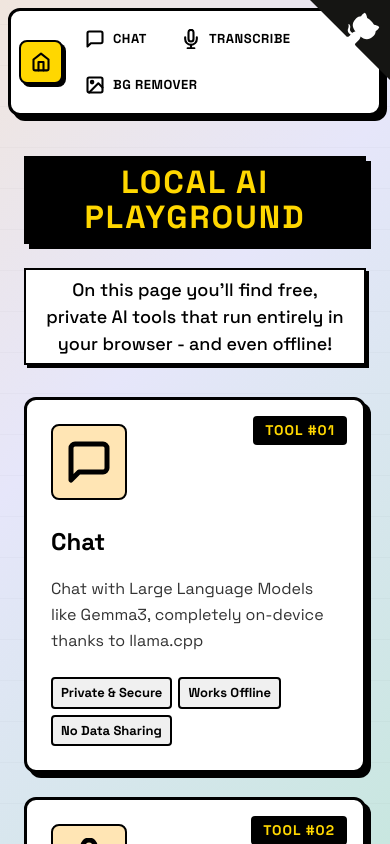
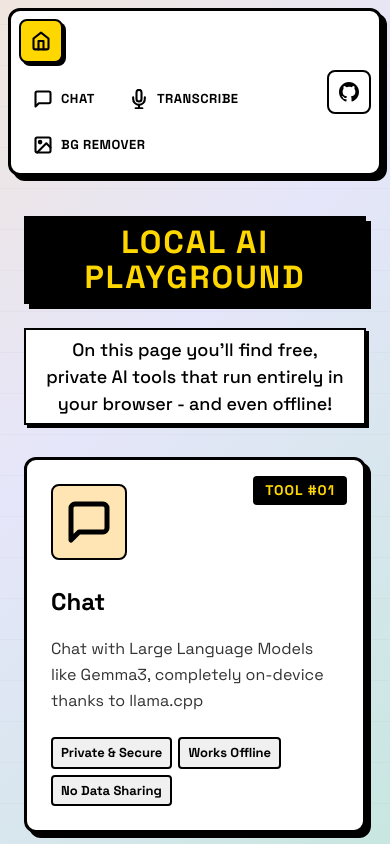
Before and after one commit to khromov/sveltekit-local-ai, a SvelteKit app: page / in a window 390 px wide. Shown: the top 844 px of the page. Built offline with nearby package versions, Linux system fonts and the light colour scheme.

Commit message:
Update +layout.svelte

```diff
--- a/src/routes/+layout.svelte
+++ b/src/routes/+layout.svelte
@@ -26,10 +26,10 @@
 </script>
 
 <div class="app-wrapper">
-	<a href="https://github.com/khromov/sveltekit-local-ai" class="github-corner" aria-label="View source on GitHub"><svg width="80" height="80" viewBox="0 0 250 250" style="fill:#151513; color:#fff; position: absolute; top: 0; border: 0; right: 0;" aria-hidden="true"><path d="M0,0 L115,115 L130,115 L142,142 L250,250 L250,0 Z"/><path d="M128.3,109.0 C113.8,99.7 119.0,89.6 119.0,89.6 C122.0,82.7 120.5,78.6 120.5,78.6 C119.2,72.0 123.4,76.3 123.4,76.3 C127.3,80.9 125.5,87.3 125.5,87.3 C122.9,97.6 130.6,101.9 134.4,103.2" fill="currentColor" style="transform-origin: 130px 106px;" class="octo-arm"/><path d="M115.0,115.0 C114.9,115.1 118.7,116.5 119.8,115.4 L133.7,101.6 C136.9,99.2 139.9,98.4 142.2,98.6 C133.8,88.0 127.5,74.4 143.8,58.0 C148.5,53.4 154.0,51.2 159.7,51.0 C160.3,49.4 163.2,43.6 171.4,40.1 C171.4,40.1 176.1,42.5 178.8,56.2 C183.1,58.6 187.2,61.8 190.9,65.4 C194.5,69.0 197.7,73.2 200.1,77.6 C213.8,80.2 216.3,84.9 216.3,84.9 C212.7,93.1 206.9,96.0 205.4,96.6 C205.1,102.4 203.0,107.8 198.3,112.5 C181.9,128.9 168.3,122.5 157.7,114.1 C157.9,116.9 156.7,120.9 152.7,124.9 L141.0,136.5 C139.8,137.7 141.6,141.9 141.8,141.8 Z" fill="currentColor" class="octo-body"/></svg></a>
 	<div class="container">
 		<nav class="main-nav">
 			<ul>
+				<div class="nav-left">
 					{#each navLinks as link (link.path)}
 						{#if link.icon === 'home'}
 							<li class="home-item">
@@ -121,6 +121,26 @@
 							{/if}
 						{/each}
 					</div>
+				</div>
+				<li class="home-item github-item">
+					<a
+						href="https://github.com/khromov/sveltekit-local-ai"
+						class="home-link"
+						aria-label="View source on GitHub"
+						target="_blank"
+						rel="noopener noreferrer"
+					>
+						<svg
+							class="nav-icon"
+							viewBox="0 0 24 24"
+							width="24"
+							height="24"
+							fill="currentColor"
+						>
+							<path d="M12 0C5.374 0 0 5.373 0 12c0 5.302 3.438 9.8 8.207 11.387.599.111.793-.261.793-.577v-2.234c-3.338.726-4.033-1.416-4.033-1.416-.546-1.387-1.333-1.756-1.333-1.756-1.089-.745.083-.729.083-.729 1.205.084 1.839 1.237 1.839 1.237 1.07 1.834 2.807 1.304 3.492.997.107-.775.418-1.305.762-1.604-2.665-.305-5.467-1.334-5.467-5.931 0-1.311.469-2.381 1.236-3.221-.124-.303-.535-1.524.117-3.176 0 0 1.008-.322 3.301 1.23A11.509 11.509 0 0112 5.803c1.02.005 2.047.138 3.006.404 2.291-1.552 3.297-1.23 3.297-1.23.653 1.653.242 2.874.118 3.176.77.84 1.235 1.911 1.235 3.221 0 4.609-2.807 5.624-5.479 5.921.43.372.823 1.102.823 2.222v3.293c0 .319.192.694.801.576C20.566 21.797 24 17.3 24 12c0-6.627-5.373-12-12-12z"/>
+						</svg>
+					</a>
+				</li>
 			</ul>
 		</nav>
 
@@ -223,7 +243,7 @@
 	.main-nav ul {
 		display: flex;
 		align-items: center;
-		justify-content: flex-start;
+		justify-content: space-between;
 		gap: 1rem;
 		padding: 0;
 		margin: 0;
@@ -234,6 +254,13 @@
 		border: 3px solid #000;
 		box-shadow: 5px 5px 0 #000;
 		border-radius: 12px;
+	}
+
+	.nav-left {
+		display: flex;
+		align-items: center;
+		gap: 1rem;
+		flex-wrap: wrap;
 	}
 
 	.center-items {
@@ -290,6 +317,10 @@
 		max-width: auto;
 		flex: none;
 		padding: 0.75rem !important;
+	}
+
+	.github-item .home-link {
+		border-color: #000;
 	}
 
 	/* Shared component styling - Refined Neo-Brutalist */
@@ -411,26 +442,6 @@
 		box-shadow: none;
 	}
 
-	/* GitHub corner styles */
-	:global(.github-corner:hover .octo-arm) {
-		animation: octocat-wave 560ms ease-in-out;
-	}
-
-	@keyframes octocat-wave {
-		0%,
-		100% {
-			transform: rotate(0);
-		}
-		20%,
-		60% {
-			transform: rotate(-25deg);
-		}
-		40%,
-		80% {
-			transform: rotate(10deg);
-		}
-	}
-
 	/* Responsive adjustments */
 	@media (max-width: 600px) {
 		.container {
@@ -493,12 +504,4 @@
 		}
 	}
 
-	@media (max-width: 500px) {
-		:global(.github-corner:hover .octo-arm) {
-			animation: none;
-		}
-		:global(.github-corner .octo-arm) {
-			animation: octocat-wave 560ms ease-in-out;
-		}
-	}
 </style>
```
Lines whose indentation alone changed are shown as unchanged.
